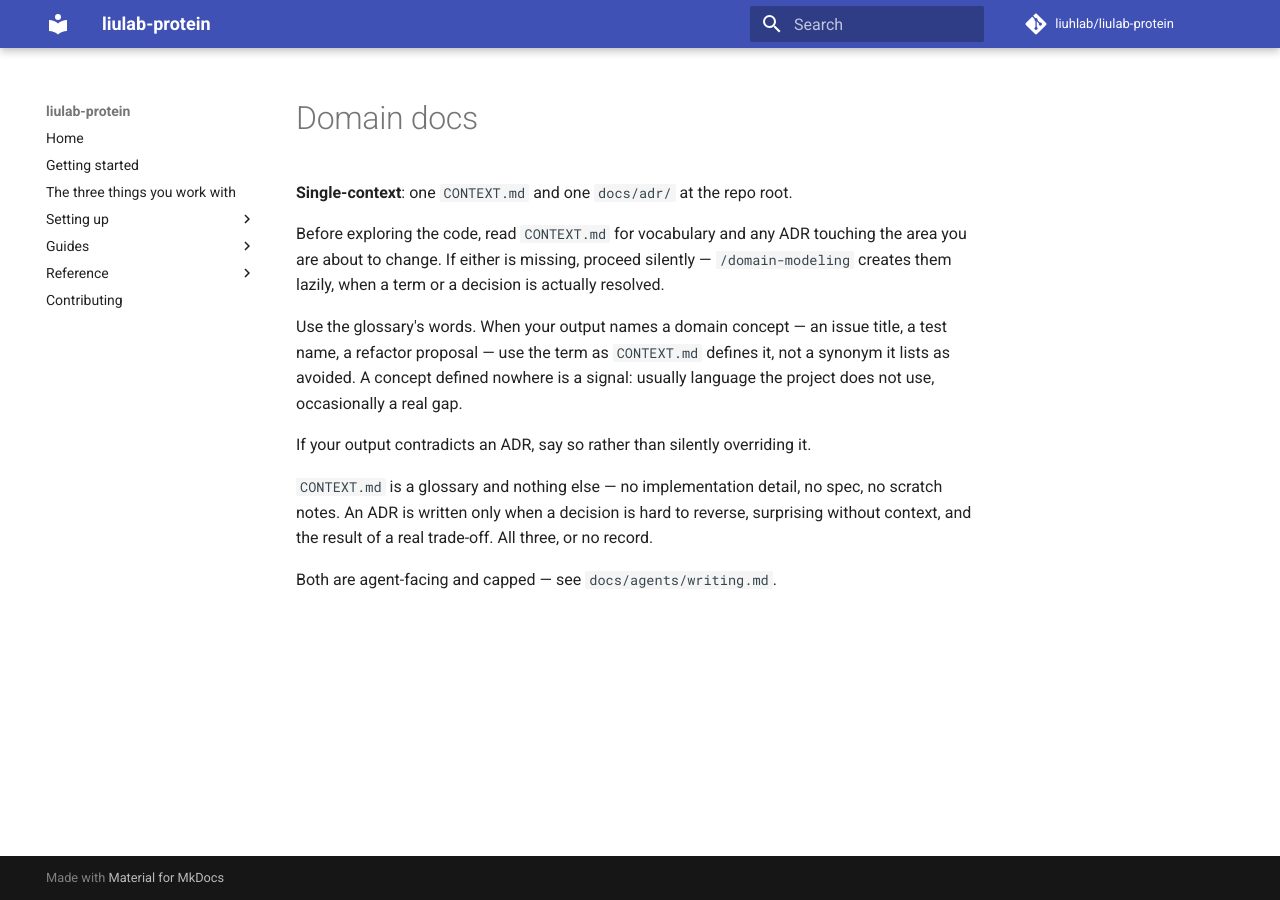
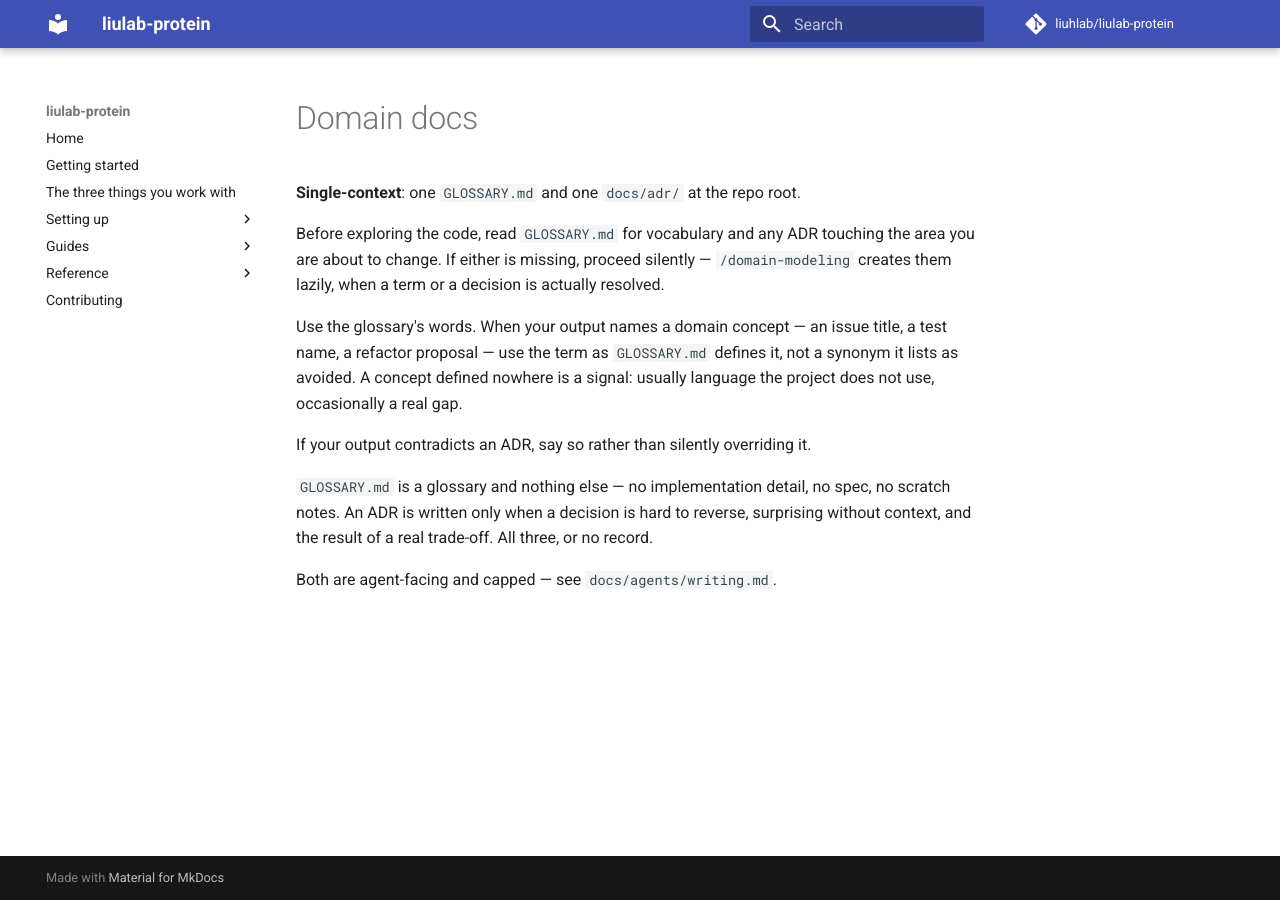
Before and after one commit to liuhlab/liulab-protein, an MkDocs documentation site: the page built from docs/agents/domain.md, in a window 1280 px wide. Built offline with MkDocs 1.6.1 and Material for MkDocs 9.7.7, drawn with Linux system fonts in a browser that asks for light colours; comment, search, counter and statistics services are not loaded.

Commit message:
Rename CONTEXT.md to GLOSSARY.md, as conformance now requires
The upstream skills read and write GLOSSARY.md and nothing else, so the
new glossary-format rule fails a CONTEXT.md left unrenamed. The entries
are unchanged; every reference to the file follows the new name.

Co-Authored-By: Claude Opus 5.5 <noreply@anthropic.com>

```diff
--- a/docs/agents/domain.md
+++ b/docs/agents/domain.md
@@ -5,20 +5,20 @@ search:
 
 # Domain docs
 
-**Single-context**: one `CONTEXT.md` and one `docs/adr/` at the repo root.
+**Single-context**: one `GLOSSARY.md` and one `docs/adr/` at the repo root.
 
-Before exploring the code, read `CONTEXT.md` for vocabulary and any ADR touching the area
+Before exploring the code, read `GLOSSARY.md` for vocabulary and any ADR touching the area
 you are about to change. If either is missing, proceed silently — `/domain-modeling` creates
 them lazily, when a term or a decision is actually resolved.
 
 Use the glossary's words. When your output names a domain concept — an issue title, a test
-name, a refactor proposal — use the term as `CONTEXT.md` defines it, not a synonym it lists
+name, a refactor proposal — use the term as `GLOSSARY.md` defines it, not a synonym it lists
 as avoided. A concept defined nowhere is a signal: usually language the project does not
 use, occasionally a real gap.
 
 If your output contradicts an ADR, say so rather than silently overriding it.
 
-`CONTEXT.md` is a glossary and nothing else — no implementation detail, no spec, no scratch
+`GLOSSARY.md` is a glossary and nothing else — no implementation detail, no spec, no scratch
 notes. An ADR is written only when a decision is hard to reverse, surprising without
 context, and the result of a real trade-off. All three, or no record.
 
--- a/pyproject.toml
+++ b/pyproject.toml
@@ -268,7 +268,7 @@ suite_budget = 45
 # globs; a trailing `/` matches a directory. Values name the Vale Length rule, or `false`.
 [tool.liulab.agent-docs]
 "AGENTS.md" = "LengthDoc"
-"CONTEXT.md" = "LengthContext"
+"GLOSSARY.md" = "LengthContext"
 "docs/agents/" = "LengthDoc"
 "skills/" = "LengthDoc"
 "docs/adr/" = "LengthAdr"
```
Also changed, not shown: AGENTS.md (+2 -2 lines), GLOSSARY.md (renamed from CONTEXT.md, +1 -1 lines), docs/agents/writing.md (+2 -2 lines), 4 other files.
